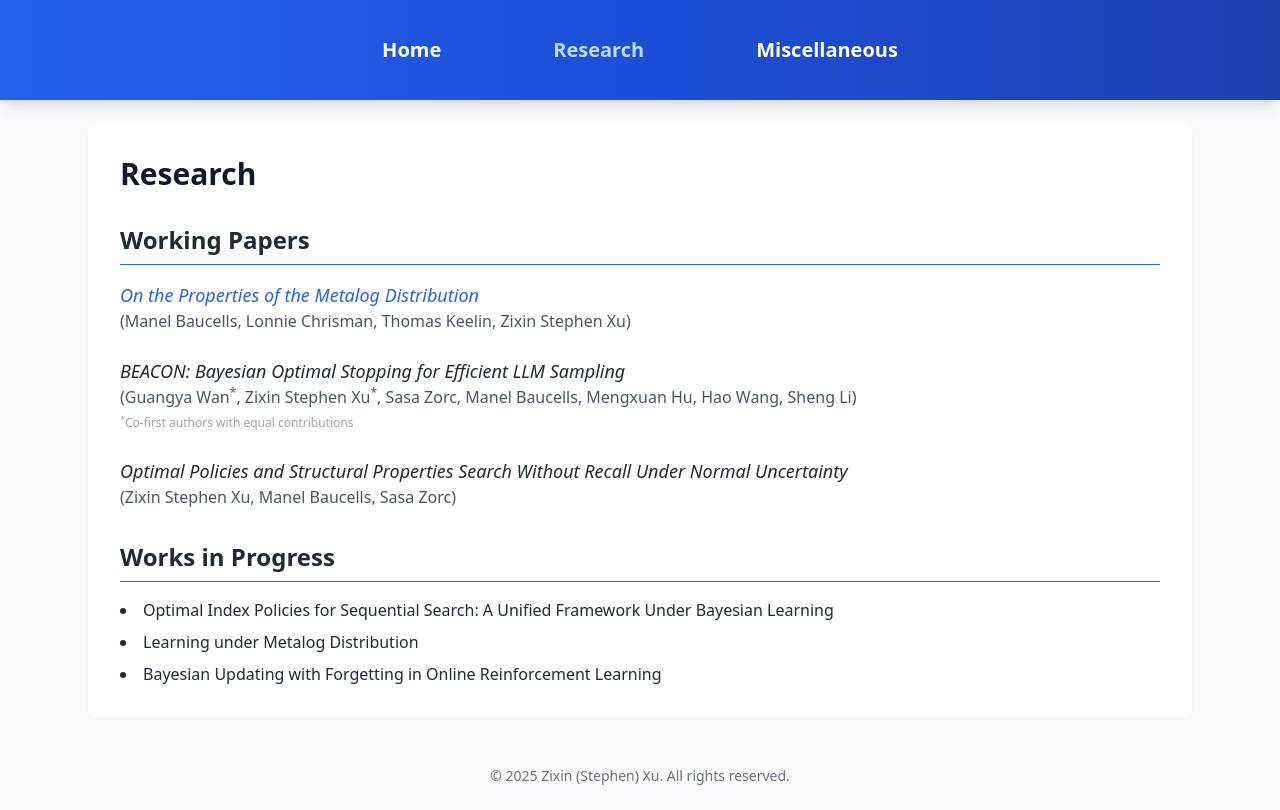
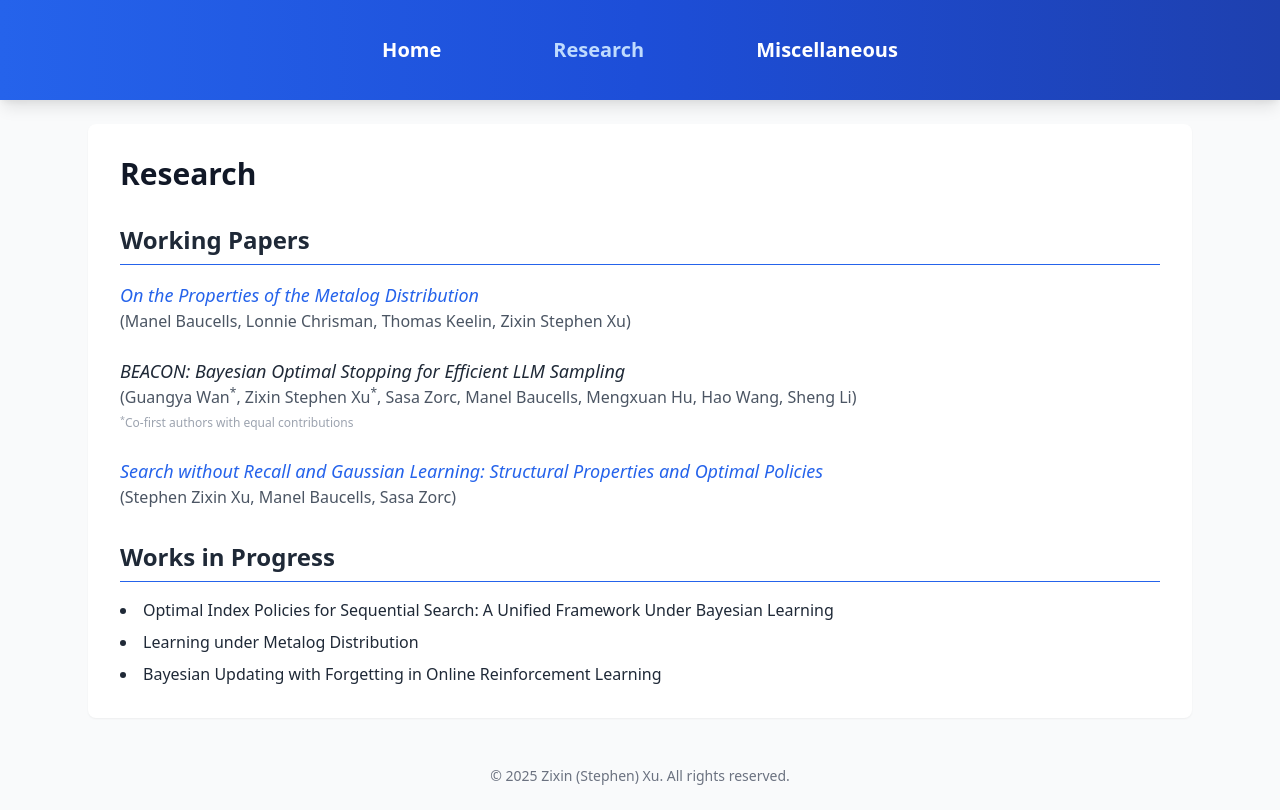
Before and after one commit to Stephenxuu/stephenxuu.github.io, a plain HTML site: page index.html in a window 1280 px wide. Both pictures are taken after a click on the button "Research". Drawn offline with nearby package versions, Linux system fonts and the light colour scheme.

Commit message:
Update working paper with link and fix school name

```diff
--- a/index.html
+++ b/index.html
@@ -39,10 +39,10 @@
                 <div class="lg:col-span-1 order-1 lg:order-1">
                     <div class="bg-white rounded-lg shadow-sm p-4 sm:p-6 lg:sticky lg:top-6">
                         <div class="text-center mb-6">
-                            <img src="stephen-photo.png" alt="Zixin (Stephen) Xu" class="w-32 h-32 sm:w-40 sm:h-40 rounded-full mx-auto mb-4 object-cover shadow-lg border-4 border-white">
-                            <h1 class="text-xl sm:text-2xl font-bold text-gray-900">Zixin Stephen Xu</h1>
+                            <img src="stephen-photo.png" alt="Stephen Zixin Xu" class="w-32 h-32 sm:w-40 sm:h-40 rounded-full mx-auto mb-4 object-cover shadow-lg border-4 border-white">
+                            <h1 class="text-xl sm:text-2xl font-bold text-gray-900">Stephen Zixin Xu</h1>
                             <p class="text-gray-600 mt-2 text-sm sm:text-base">Ph.D. Candidate</p>
-                            <p class="text-gray-600 text-sm sm:text-base">Darden Business School</p>
+                            <p class="text-gray-600 text-sm sm:text-base">Darden School of Business</p>
                             <p class="text-gray-600 text-sm sm:text-base">University of Virginia</p>
                         </div>
 
@@ -82,7 +82,7 @@
                                 My research focuses on decision making under uncertainty, sequential decision making, behavioral operations management, dynamic pricing, and mechanism design. My interests also extend to decision theory, behavioral economics, machine learning & reinforcement learning, and large language models.
                             </p>
                             <p class="text-base sm:text-lg leading-relaxed text-gray-700">
-                                You can download my full CV <a href="CV_Zixin_Stephen_Xu.pdf" download class="text-blue-600 hover:underline font-medium">here</a>.
+                                You can download my full CV <a href="CV_Stephen_Zixin_Xu.pdf" download class="text-blue-600 hover:underline font-medium">here</a>.
                             </p>
                         </div>
                     </div>
@@ -108,8 +108,8 @@
                             <small class="text-xs text-gray-400"><sup>*</sup>Co-first authors with equal contributions</small>
                         </li>
                         <li>
-                            <em class="text-base sm:text-lg">Optimal Policies and Structural Properties Search Without Recall Under Normal Uncertainty</em><br>
-                            <span class="text-gray-600 text-sm sm:text-base">(Zixin Stephen Xu, Manel Baucells, Sasa Zorc)</span><br>
+                            <em class="text-base sm:text-lg"><a href="https://papers.ssrn.com/sol3/papers.cfm?abstract_id=5414554" target="_blank" class="text-blue-600 hover:underline">Search without Recall and Gaussian Learning: Structural Properties and Optimal Policies</a></em><br>
+                            <span class="text-gray-600 text-sm sm:text-base">(Stephen Zixin Xu, Manel Baucells, Sasa Zorc)</span><br>
                         </li>
                     </ul>
                 </section>
```
Also changed, not shown: 2 other files.
